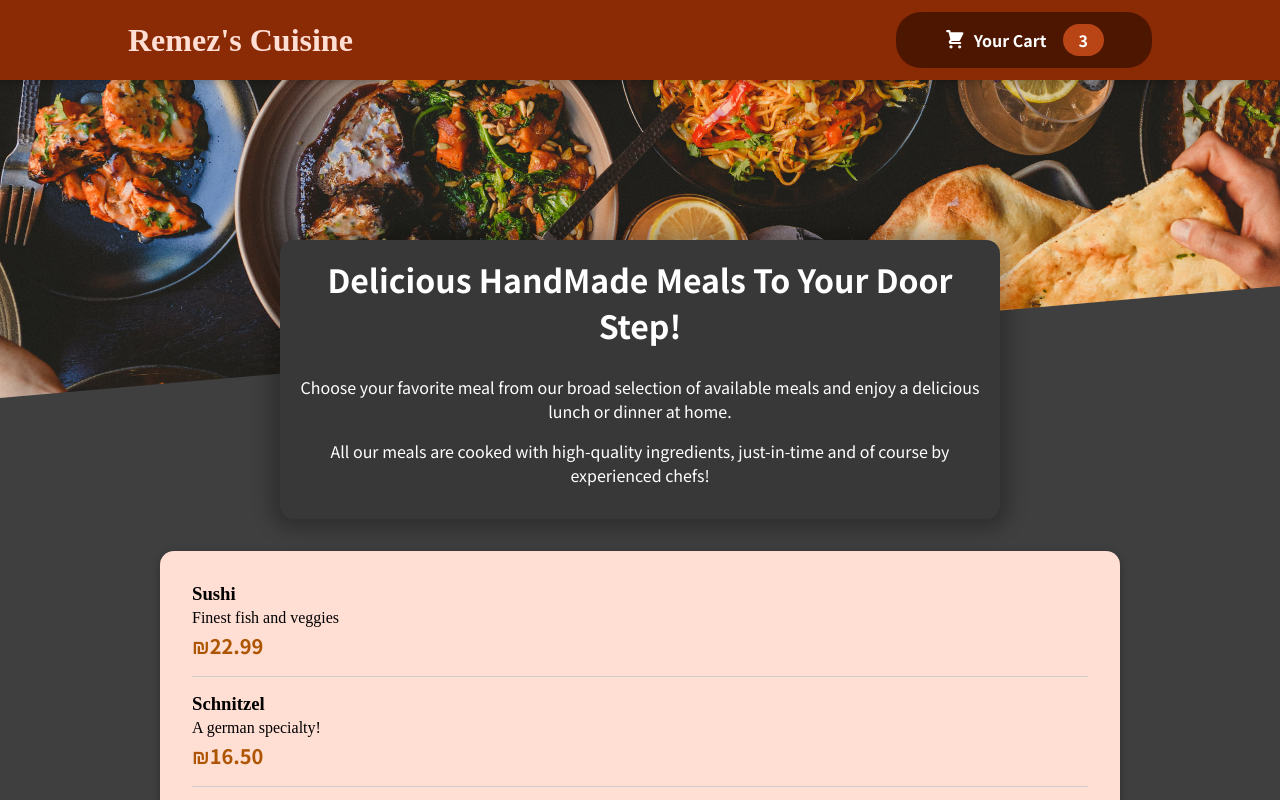
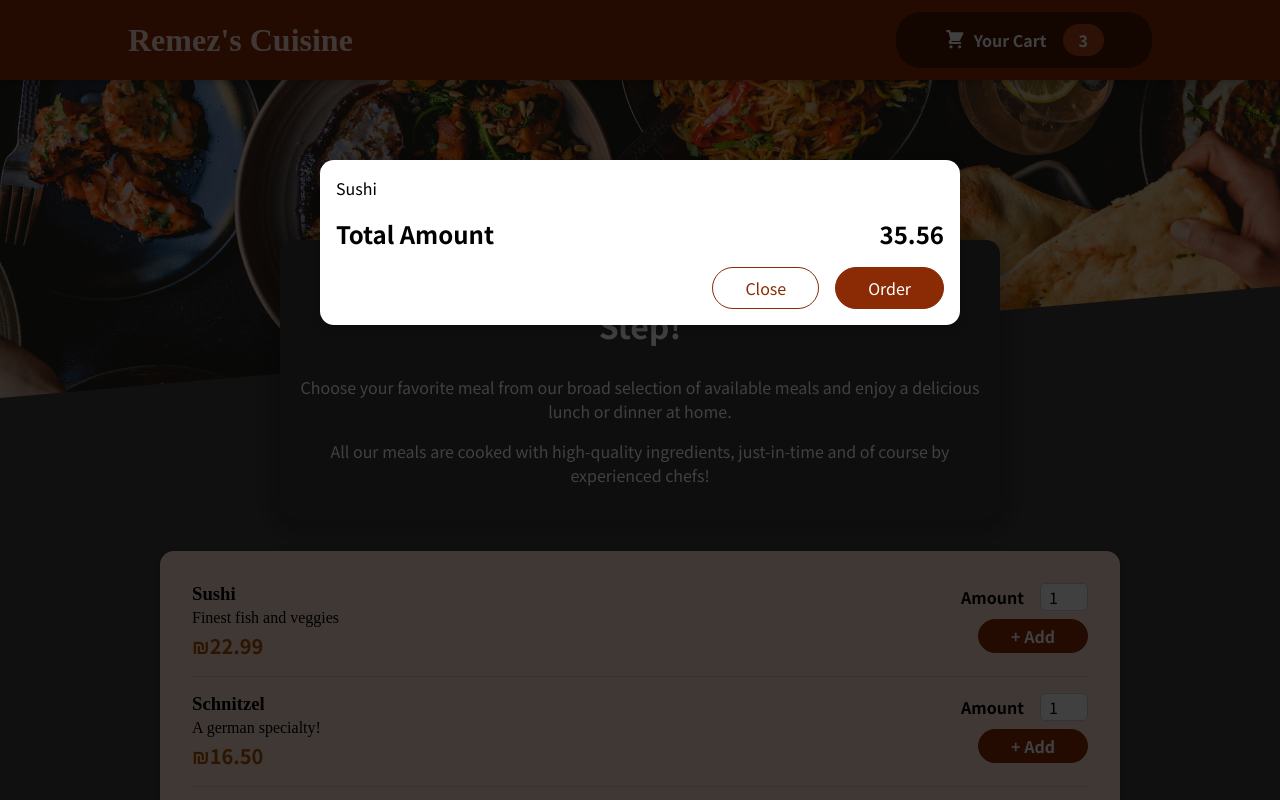
Before and after one commit to Remez19/React_Course, a React (Create React App) app: page / in a window 1280 px wide. Shown: the top 800 px of the page. Built offline with nearby package versions, Linux system fonts and the light colour scheme.

Commit message:
Lecture_140_COMPLETE

```diff
--- a/public/index.html
+++ b/public/index.html
@@ -28,6 +28,7 @@
   </head>
   <body>
     <noscript>You need to enable JavaScript to run this app.</noscript>
+    <div id="overlays"></div>
     <div id="root"></div>
     <!--
       This HTML file is a template.
--- a/src/App.js
+++ b/src/App.js
@@ -1,9 +1,11 @@
 import React from "react";
 import Header from "./components/Layout/Header";
 import Meals from "./components/Meals/Meals";
+import Cart from "./components/Cart/Cart";
 function App() {
   return (
     <React.Fragment>
+      <Cart />
       <Header></Header>
       <main>
         <Meals></Meals>
--- /dev/null
+++ b/src/components/Cart/Cart.js
@@ -0,0 +1,25 @@
+import styles from "./Cart.module.css";
+import Modal from "../UI_COMPONENTS/Modal";
+const Cart = (props) => {
+  const cartItems = (
+    <ul className={styles["cart-items"]}>
+      {[{ id: "x1", name: "Sushi", amount: "2", price: 12.99 }].map((item) => (
+        <li>{item.name}</li>
+      ))}
+    </ul>
+  );
+  return (
+    <Modal>
+      {cartItems}
+      <div className={styles.total}>
+        <span>Total Amount</span>
+        <span>35.56</span>
+      </div>
+      <div className={styles.actions}>
+        <button className={styles["button--alt"]}>Close</button>
+        <button className={styles.button}>Order</button>
+      </div>
+    </Modal>
+  );
+};
+export default Cart;
--- /dev/null
+++ b/src/components/Cart/Cart.module.css
@@ -0,0 +1,46 @@
+.cart-items {
+  list-style: none;
+  margin: 0;
+  padding: 0;
+  max-height: 20rem;
+  overflow: auto;
+}
+
+.total {
+  display: flex;
+  justify-content: space-between;
+  align-items: center;
+  font-weight: bold;
+  font-size: 1.5rem;
+  margin: 1rem 0;
+}
+
+.actions {
+  text-align: right;
+}
+
+.actions button {
+  font: inherit;
+  cursor: pointer;
+  background-color: transparent;
+  border: 1px solid #8a2b06;
+  padding: 0.5rem 2rem;
+  border-radius: 25px;
+  margin-left: 1rem;
+}
+
+.actions button:hover,
+.actions button:active {
+  background-color: #5a1a01;
+  border-color: #5a1a01;
+  color: white;
+}
+
+.actions .button--alt {
+  color: #8a2b06;
+}
+
+.actions .button {
+  background-color: #8a2b06;
+  color: white;
+}
--- a/src/components/Meals/MealItem/MealItem.js
+++ b/src/components/Meals/MealItem/MealItem.js
@@ -2,6 +2,7 @@
 import MealItemForm from "./MealItemForm";
 const Meal = (props) => {
   const priceForamt = `₪${props.data.price.toFixed(2)}`;
+  //
   return (
     <li className={styles.meal}>
       <div>
@@ -9,7 +10,9 @@
         <div className={styles.description}>{props.data.description}</div>
         <div className={styles.price}>{priceForamt}</div>
       </div>
-      <div></div>
+      <div>
+        <MealItemForm id={props.data.id}></MealItemForm>
+      </div>
     </li>
   );
 };
--- a/src/components/Meals/MealItem/MealItemForm.js
+++ b/src/components/Meals/MealItem/MealItemForm.js
@@ -1,3 +1,22 @@
-const MealItemForm = () => {};
+import styles from "./MealItemForm.module.css";
+import Input from "../../UI_COMPONENTS/Input";
+const MealItemForm = (props) => {
+  return (
+    <form className={styles.form}>
+      <Input
+        label={"Amount"}
+        input={{
+          id: "amount" + props.id,
+          type: "number",
+          min: "1",
+          max: "5",
+          step: "1",
+          defaultValue: "1",
+        }}
+      />
+      <button>+ Add</button>
+    </form>
+  );
+};
 
 export default MealItemForm;
--- /dev/null
+++ b/src/components/Meals/MealItem/MealItemForm.module.css
@@ -0,0 +1,20 @@
+.form {
+  text-align: right;
+}
+
+.form button {
+  font: inherit;
+  cursor: pointer;
+  background-color: #8a2b06;
+  border: 1px solid #8a2b06;
+  color: white;
+  padding: 0.25rem 2rem;
+  border-radius: 20px;
+  font-weight: bold;
+}
+
+.form button:hover,
+.form button:active {
+  background-color: #641e03;
+  border-color: #641e03;
+}
--- /dev/null
+++ b/src/components/UI_COMPONENTS/Input.js
@@ -0,0 +1,11 @@
+import styles from "./Input.module.css";
+
+const Input = (props) => {
+  return (
+    <div className={styles.input}>
+      <label htmlFor={props.input.id}>{props.label}</label>
+      <input {...props.input} />
+    </div>
+  );
+};
+export default Input;
--- /dev/null
+++ b/src/components/UI_COMPONENTS/Input.module.css
@@ -0,0 +1,18 @@
+.input {
+  display: flex;
+  align-items: center;
+  margin-bottom: 0.5rem;
+}
+
+.input label {
+  font-weight: bold;
+  margin-right: 1rem;
+}
+
+.input input {
+  width: 3rem;
+  border-radius: 5px;
+  border: 1px solid #ccc;
+  font: inherit;
+  padding-left: 0.5rem;
+}
--- /dev/null
+++ b/src/components/UI_COMPONENTS/Modal.js
@@ -0,0 +1,30 @@
+import React from "react";
+import styles from "./Modal.module.css";
+import ReactDOM from "react-dom";
+
+const Backdrop = (props) => {
+  return <div className={styles.backdrop}></div>;
+};
+
+const ModalOverlay = (props) => {
+  return (
+    <div className={styles.modal}>
+      <div className={styles.content}>{props.children}</div>
+    </div>
+  );
+};
+
+const portalLocation = document.getElementById("overlays");
+
+const Modal = (props) => {
+  return (
+    <React.Fragment>
+      {ReactDOM.createPortal(<Backdrop />, portalLocation)}
+      {ReactDOM.createPortal(
+        <ModalOverlay>{props.children}</ModalOverlay>,
+        portalLocation
+      )}
+    </React.Fragment>
+  );
+};
+export default Modal;
--- /dev/null
+++ b/src/components/UI_COMPONENTS/Modal.module.css
@@ -0,0 +1,40 @@
+.backdrop {
+  position: fixed;
+  top: 0;
+  left: 0;
+  width: 100%;
+  height: 100vh;
+  z-index: 20;
+  background-color: rgba(0, 0, 0, 0.75);
+}
+
+.modal {
+  position: fixed;
+  top: 20vh;
+  left: 5%;
+  width: 90%;
+  background-color: white;
+  padding: 1rem;
+  border-radius: 14px;
+  box-shadow: 0 2px 8px rgba(0, 0, 0, 0.25);
+  z-index: 30;
+  animation: slide-down 300ms ease-out forwards;
+}
+
+@media (min-width: 768px) {
+  .modal {
+    width: 40rem;
+    left: calc(50% - 20rem);
+  }
+}
+
+@keyframes slide-down {
+  from {
+    opacity: 0;
+    transform: translateY(-3rem);
+  }
+  to {
+    opacity: 1;
+    transform: translateY(0);
+  }
+}
```
